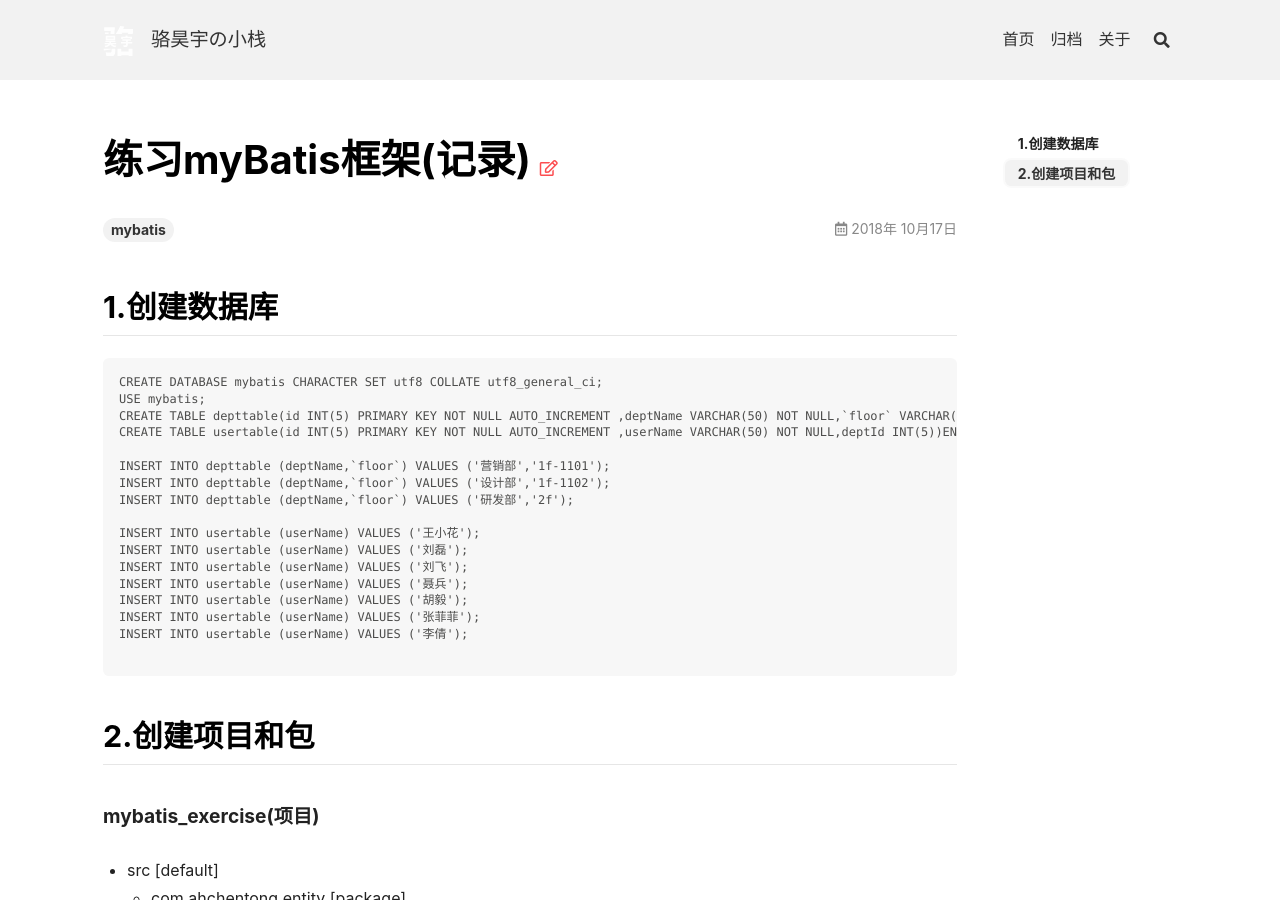
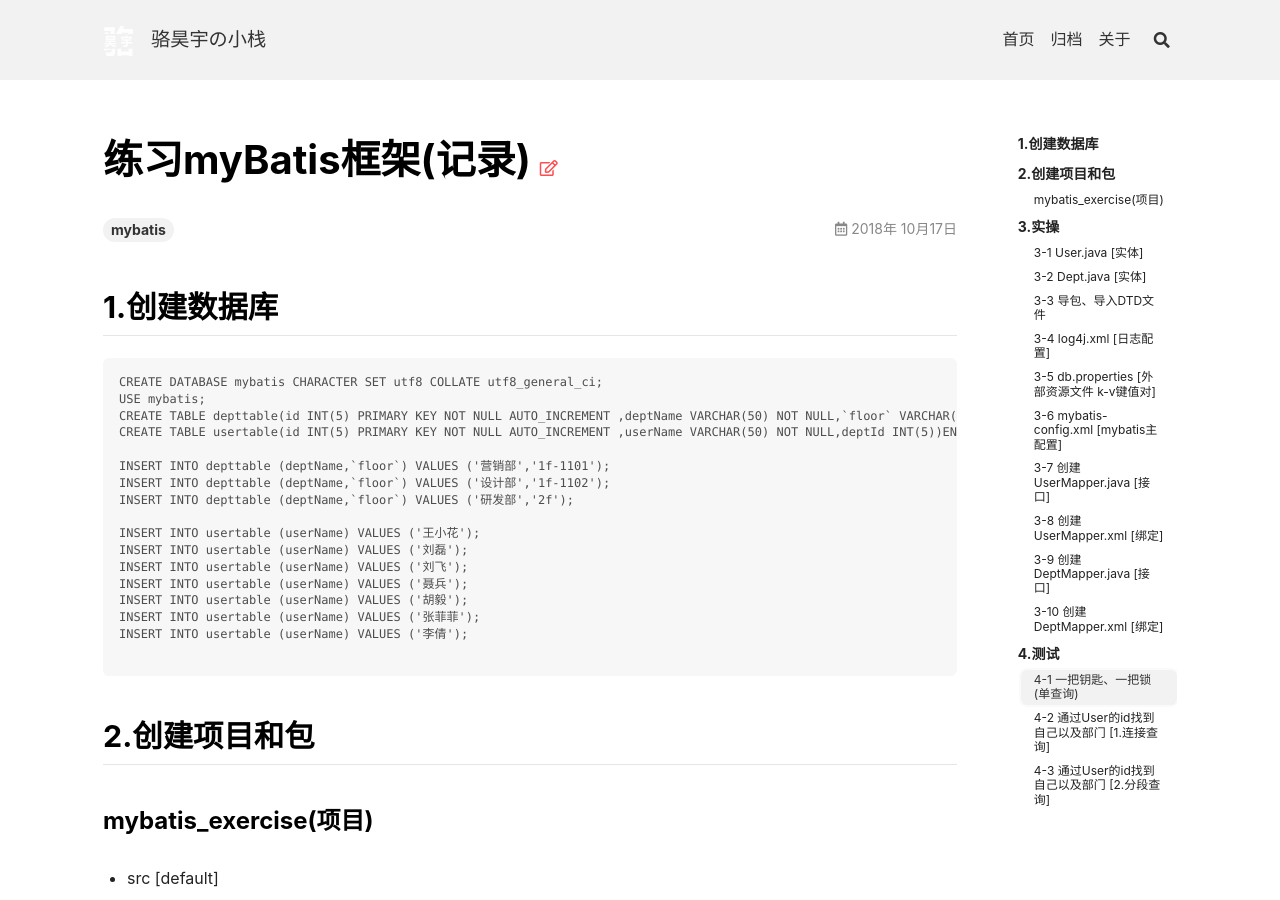
Before and after one commit to B-8B8/koooooooohane.github.io, a Jekyll site: the page built from _posts/2018-10-17-test-myBatis.md, in a window 1280 px wide and 900 px high. Built offline with Jekyll 4.4.1, drawn with Linux system fonts in a browser that asks for light colours; nearby versions of some CDN libraries.

Commit message:
更新布局

````diff
--- a/_posts/2018-10-17-test-myBatis.md
+++ b/_posts/2018-10-17-test-myBatis.md
@@ -26,7 +26,7 @@ INSERT INTO usertable (userName) VALUES ('李倩');
 ```
 
 ## 2.创建项目和包
-#### mybatis_exercise(项目)
+### mybatis_exercise(项目)
 * src [default]
   * com.ahchentong.entity [package]
     * User.java [实体]
@@ -42,8 +42,8 @@ INSERT INTO usertable (userName) VALUES ('李倩');
   * mybatis-config.xml [mybatis主配置]
   * db.properties [外部资源文件 k-v键值对]
 
-#### 3.实操
-##### 3-1 User.java [实体]
+## 3.实操
+### 3-1 User.java [实体]
 
 ```
 package com.ahchentong.entity;
@@ -88,7 +88,7 @@ public class User {
 
 ```
 
-##### 3-2 Dept.java [实体]
+### 3-2 Dept.java [实体]
 
 ```
 package com.ahchentong.entity;
@@ -133,8 +133,8 @@ public class Dept {
 
 ```
 
-##### 3-3 导包、导入DTD文件
-##### 3-4 log4j.xml [日志配置]
+### 3-3 导包、导入DTD文件
+### 3-4 log4j.xml [日志配置]
 
 ```
 <?xml version="1.0" encoding="UTF-8" ?>
@@ -157,7 +157,7 @@ public class Dept {
 
 ```
 
-##### 3-5 db.properties [外部资源文件 k-v键值对]
+### 3-5 db.properties [外部资源文件 k-v键值对]
 
 ```
 jdbc.user=root
@@ -167,7 +167,7 @@ jdbc.jdbcUrl=jdbc:mysql://127.0.0.1:3306/mybatis
 
 ```
 
-##### 3-6 mybatis-config.xml [mybatis主配置]
+### 3-6 mybatis-config.xml [mybatis主配置]
 
 ```
 <?xml version="1.0" encoding="UTF-8" ?>
@@ -226,14 +226,14 @@ jdbc.jdbcUrl=jdbc:mysql://127.0.0.1:3306/mybatis
 
 ```
 
-##### 3-7 创建UserMapper.java [接口]
-##### 3-8 创建UserMapper.xml [绑定]
-##### 3-9 创建DeptMapper.java [接口]
-##### 3-10 创建DeptMapper.xml [绑定]
+### 3-7 创建UserMapper.java [接口]
+### 3-8 创建UserMapper.xml [绑定]
+### 3-9 创建DeptMapper.java [接口]
+### 3-10 创建DeptMapper.xml [绑定]
 
-#### 4.测试
-##### 4-1 一把钥匙、一把锁(单查询)
-###### 4-1.1 UserMapper.java
+## 4.测试
+### 4-1 一把钥匙、一把锁(单查询)
+#### 4-1.1 UserMapper.java
 
 ```
 package com.ahchentong.mapper;
@@ -247,7 +247,7 @@ public interface UserMapper {
 
 ```
 
-###### 4-1.2 UserMapper.xml
+#### 4-1.2 UserMapper.xml
 
 ```
 <?xml version="1.0" encoding="UTF-8"?>
@@ -261,7 +261,7 @@ public interface UserMapper {
 
 ```
 
-###### 4-1.3 DeptMapper.java
+#### 4-1.3 DeptMapper.java
 
 ```
 package com.ahchentong.mapper;
@@ -275,7 +275,7 @@ public interface DeptMapper {
 
 ```
 
-###### 4-1.4 DeptMapper.xml
+#### 4-1.4 DeptMapper.xml
 
 ```
 <?xml version="1.0" encoding="UTF-8"?>
@@ -289,7 +289,7 @@ public interface DeptMapper {
 
 ```
 
-###### 4-1.5 One_key_one_lock.java
+#### 4-1.5 One_key_one_lock.java
 
 ```
 package com.ahchentong.test;
@@ -341,8 +341,8 @@ public class One_key_one_lock {
 
 ```
 
-##### 4-2 通过User的id找到自己以及部门 [1.连接查询]
-###### 4-2.1 UserMapper.java
+### 4-2 通过User的id找到自己以及部门 [1.连接查询]
+#### 4-2.1 UserMapper.java
 
 > 注意：通过User的id找到自己以及部门，需要先将Dept加入到User的参数
 
@@ -410,7 +410,7 @@ public interface UserMapper {
 
 ```
 
-###### 4-2.2 UserMapper.xml [association] [与分段查询不同之处在于配置文件]
+#### 4-2.2 UserMapper.xml [association] [与分段查询不同之处在于配置文件]
 
 ```
 <?xml version="1.0" encoding="UTF-8"?>
@@ -434,7 +434,7 @@ public interface UserMapper {
 
 ```
 
-###### 4-2.3 DeptMapper.java
+#### 4-2.3 DeptMapper.java
 
 ```
 package com.ahchentong.mapper;
@@ -447,7 +447,7 @@ public interface DeptMapper {
 
 ```
 
-###### 4-2.4 DeptMapper.xml
+#### 4-2.4 DeptMapper.xml
 
 ```
 <?xml version="1.0" encoding="UTF-8"?>
@@ -460,7 +460,7 @@ public interface DeptMapper {
 
 ```
 
-###### 4-2.5 DeptAndUserByUserId.java
+#### 4-2.5 DeptAndUserByUserId.java
 
 ```
 package com.ahchentong.test;
@@ -502,9 +502,9 @@ public class DeptAndUserByUserId{
 
 ```
 
-##### 4-3 通过User的id找到自己以及部门 [2.分段查询]
-###### 4-3.1 UserMapper.java [同 4-2]
-###### 4-3.2 UserMapper.xml
+### 4-3 通过User的id找到自己以及部门 [2.分段查询]
+#### 4-3.1 UserMapper.java [同 4-2]
+#### 4-3.2 UserMapper.xml
 
 ```
 <?xml version="1.0" encoding="UTF-8"?>
@@ -524,6 +524,6 @@ public class DeptAndUserByUserId{
 
 ```
 
-###### 4-3.3 DeptMapper.java [同 4-2] [getDeptById方法必须要存在]
-###### 4-3.4 DeptMapper.xml [同 4-2] [getDeptById并且要绑定]
-###### 4-3.5 DeptAndUserByUserId.java[同 4-2]
+#### 4-3.3 DeptMapper.java [同 4-2] [getDeptById方法必须要存在]
+#### 4-3.4 DeptMapper.xml [同 4-2] [getDeptById并且要绑定]
+#### 4-3.5 DeptAndUserByUserId.java[同 4-2]
````
